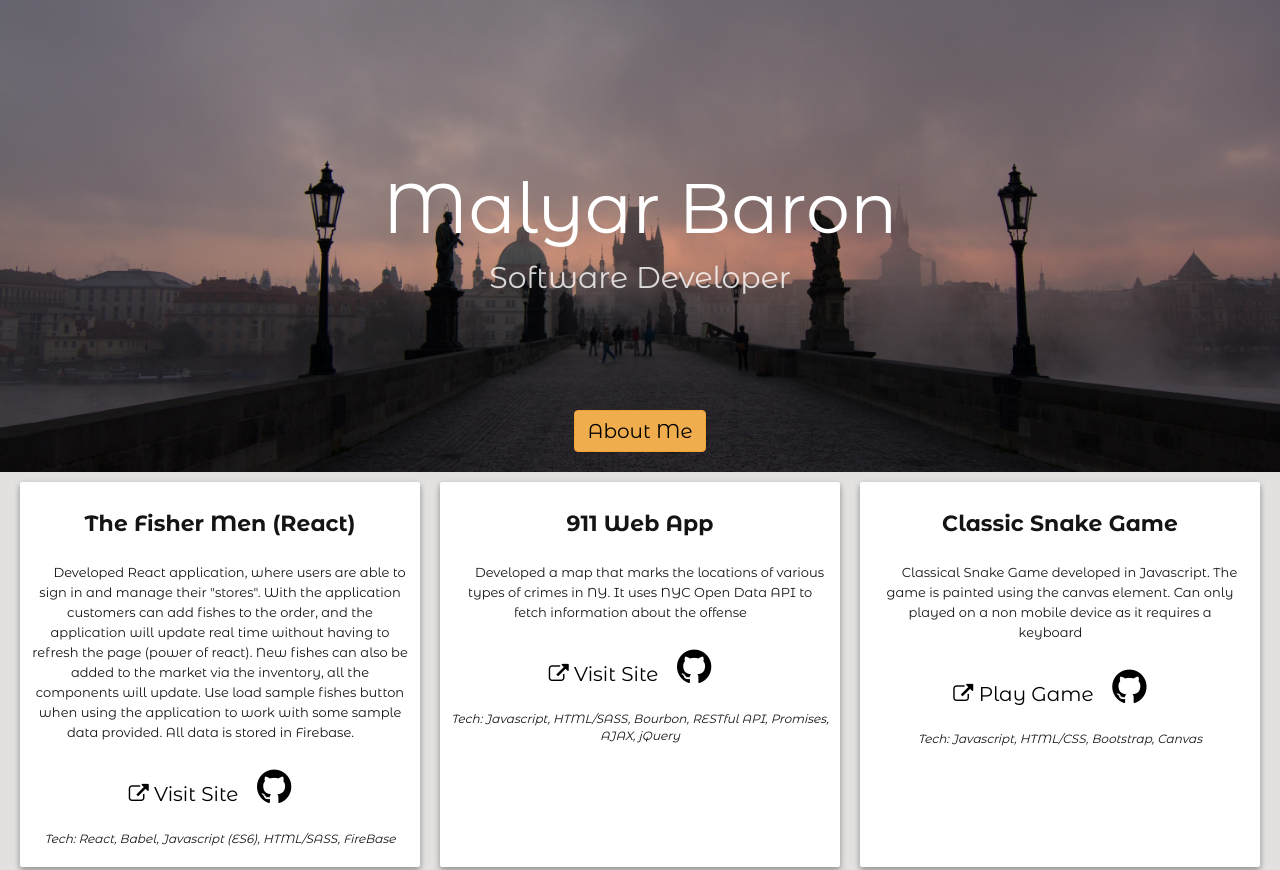
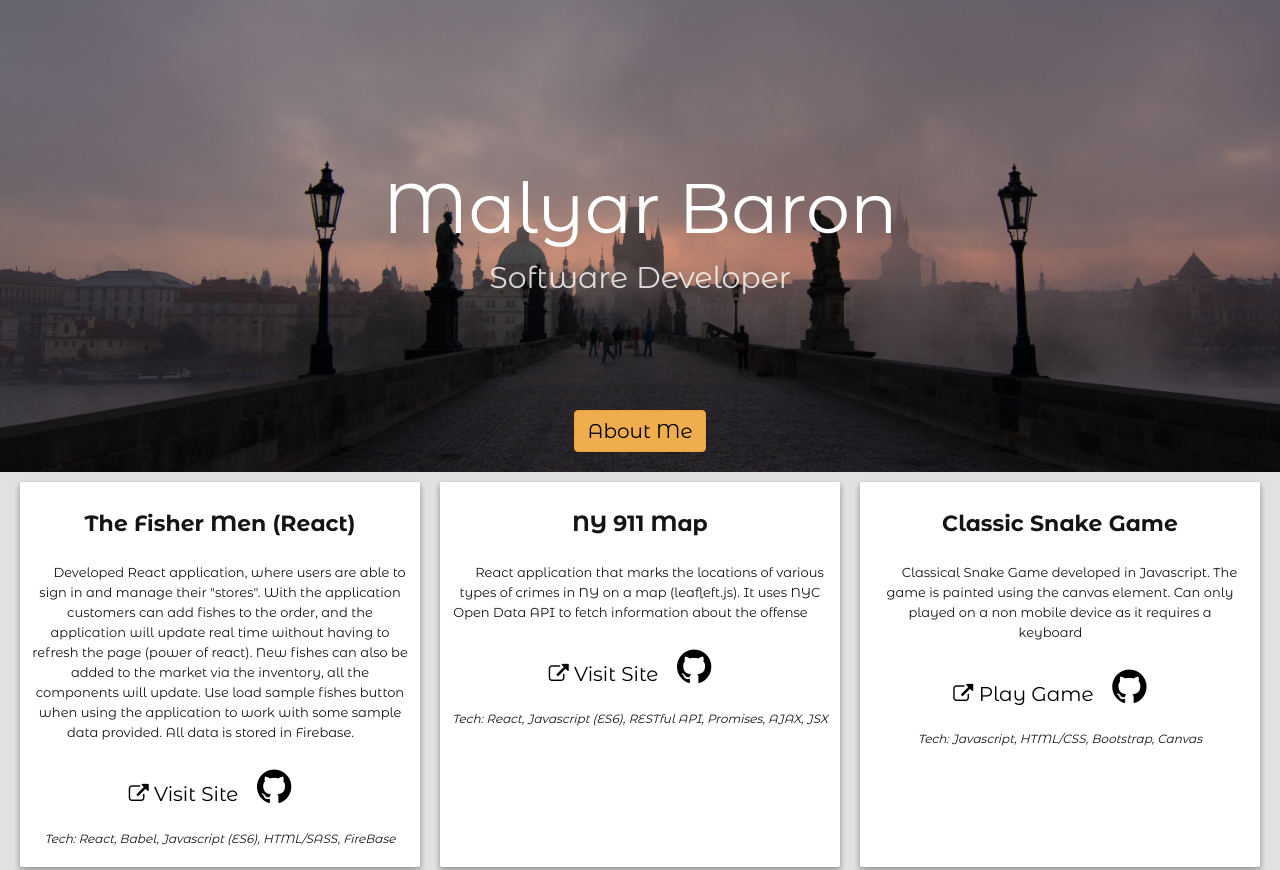
Before and after one commit to Malbaron0/Malbaron0.github.io, a plain HTML site: page index.html in a window 1280 px wide. Shown: the top 870 px of the page. Drawn offline with nearby package versions, Linux system fonts and the light colour scheme.

Commit message:
update 911 Web App
- 911 Web App is depreicated. Referencing the new application

```diff
--- a/index.html
+++ b/index.html
@@ -56,21 +56,21 @@
 
             <div class="card">
                 <div class="card-header">
-                    <h2>911 Web App</h2>
+                    <h2>NY 911 Map</h2>
                 </div>
                 <div class="card-content-descrip">
-                    <span class="summary">Developed a map that marks the locations of various types of crimes in NY.
+                    <span class="summary">React application that marks the locations of various types of crimes in NY on a map (leafleft.js).
                   It uses NYC Open Data API to fetch information about the offense</span>
                 </div>
                 <div class="card-content-img">
-                    <a href="http://malbaron0.github.io/911-Web-Map/" data-toggle="tooltip" title="Open 911 Web Map" class="launch-span">
+                    <a href="http://malbaron.com/ny-911-map/" data-toggle="tooltip" title="Open NY 911 Map" class="launch-span">
                         <span><i class="fa fa-external-link" aria-hidden="true"></i></span>
                         <span class="launch-span">Visit Site</span>
 
                     </a>
-                    <a href="https://github.com/Malbaron0/911-Web-Map" data-toggle="tooltip" title="Open Github"><i class="fa fa-github" aria-hidden="true"></i></a>
+                    <a href="https://github.com/Malbaron0/ny-911-map" data-toggle="tooltip" title="Open Github"><i class="fa fa-github" aria-hidden="true"></i></a>
                 </div>
-                <p class="tech-info">Tech: Javascript, HTML/SASS, Bourbon, RESTful API, Promises, AJAX, jQuery</p>
+                <p class="tech-info">Tech: React, Javascript (ES6), RESTful API, Promises, AJAX, JSX</p>
             </div>
 
             <div class="card">
```
